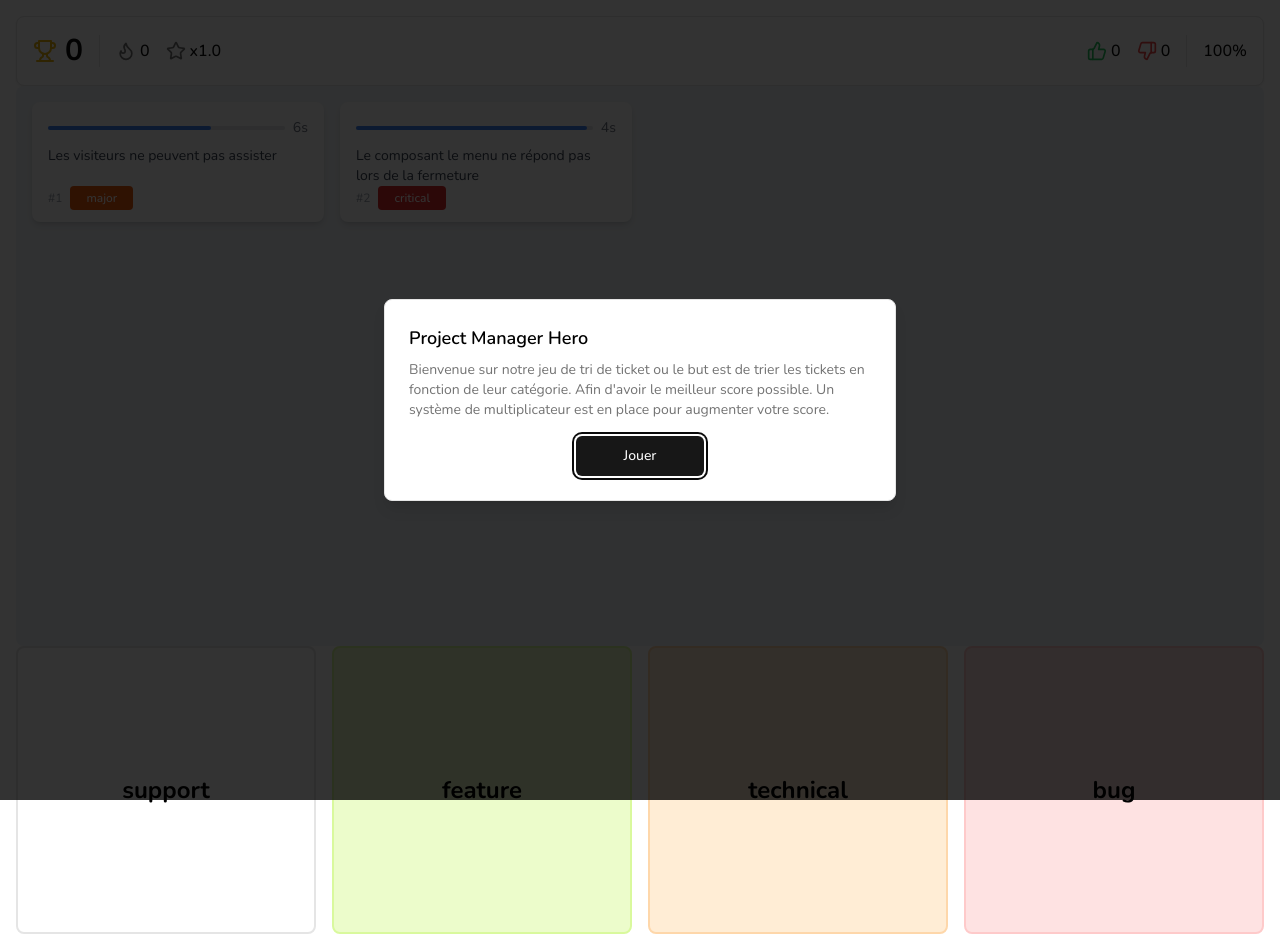
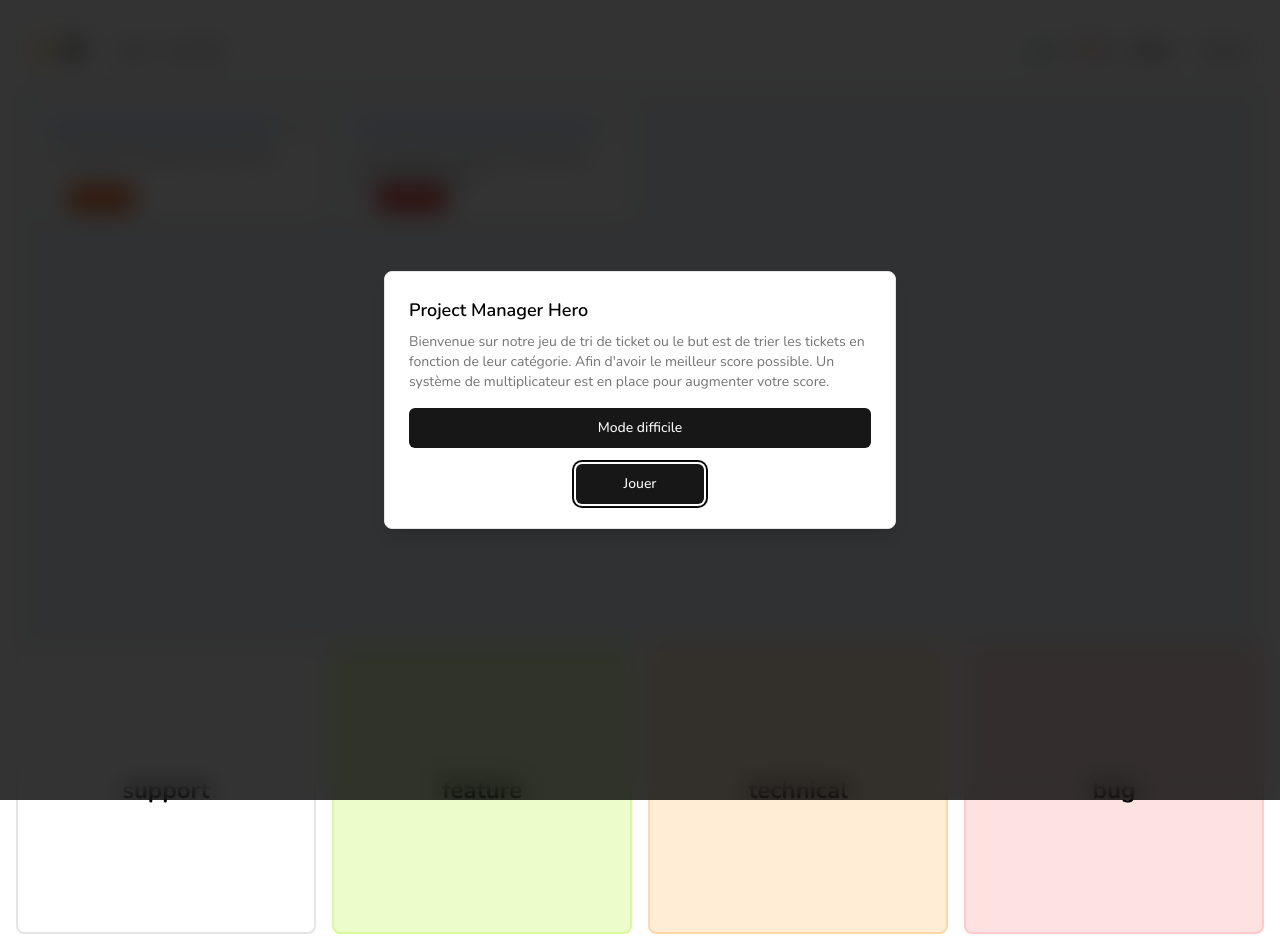
Before and after one commit to quentinhnrt/project-manager-hero, a Next.js app: page / in a window 1280 px wide. Built offline with nearby package versions, Linux system fonts and the light colour scheme.

Commit message:
add settings

```diff
--- a/src/app/page.tsx
+++ b/src/app/page.tsx
@@ -1,10 +1,10 @@
 'use client'
 
-import { CategoryCard } from '@/components/category-card'
+import {CategoryCard} from '@/components/category-card'
 import ScoreBoard from '@/components/score-board'
 import TicketComponent from '@/components/ticket'
-import { Category, Ticket } from '@/lib/tickets'
-import { useTicketsContext } from '@/providers/TicketsProviders'
+import {Category, Ticket} from '@/lib/tickets'
+import {useTicketsContext} from '@/providers/TicketsProviders'
 import {
     AlertDialog,
     AlertDialogAction,
@@ -17,6 +17,8 @@ import {
     AlertDialogTrigger,
 } from "@/components/ui/alert-dialog"
 import React from 'react'
+import {useSettingsContext} from "@/providers/SettingsProvider";
+import {Button} from "@/components/ui/button";
 
 export default function Home() {
     const {
@@ -24,6 +26,8 @@ export default function Home() {
         setTicketToLost,
         setTicketToProcessed,
     } = useTicketsContext()
+
+    const {isHardMode, setIsHardMode} = useSettingsContext()
 
     const handleDragStart = (e: React.DragEvent, category: Category) => {
         e.dataTransfer.setData('category', category)
@@ -52,21 +56,9 @@ export default function Home() {
 
     return (
         <main className="min-h-screen gap-2 lg:gap-0 p-0 lg:p-4 flex flex-col items-center lg:justify-between">
-    <AlertDialog>
-      <AlertDialogContent>
-        <AlertDialogHeader>
-          <AlertDialogTitle>Project Manager Hero</AlertDialogTitle>
-          <AlertDialogDescription>
-            Bienvenue sur notre jeu de tri de ticket ou le but est de trier les tickets en fonction de leur catégorie. Afin d'avoir le meilleur score possible. Un système de multiplicateur est en place pour augmenter votre score.
-          </AlertDialogDescription>
-        </AlertDialogHeader>
-        <AlertDialogFooter>
-          <AlertDialogCancel>Jouer</AlertDialogCancel>
-        </AlertDialogFooter>
-      </AlertDialogContent>
-    </AlertDialog>
-      <ScoreBoard />
-      <div className="grid grid-rows-3 gap-2 max-h-[360px] overflow-hidden items-center w-full bg-slate-100 p-2 lg:p-4 rounded-lg lg:max-h-none lg:overflow-auto lg:grid-cols-4 lg:grid-rows-4 lg:gap-4 ">
+            <ScoreBoard/>
+            <div
+                className="grid grid-rows-3 gap-2 max-h-[360px] overflow-hidden items-center w-full bg-slate-100 p-2 lg:p-4 rounded-lg lg:max-h-none lg:overflow-auto lg:grid-cols-4 lg:grid-rows-4 lg:gap-4 ">
                 {pendingTickets.length === 0 ? (
                     <p className='text-lg font-bold'>Il n&apos;y a plus de ticket à traiter</p>
                 ) : (
@@ -80,7 +72,8 @@ export default function Home() {
                 )}
             </div>
 
-      <div className="gap-1 px-2 md:px-0 grid grid-rows-2 grid-cols-2 lg:grid-cols-4 lg:grid-rows-1 lg:gap-4 w-full lg:min-h-72">
+            <div
+                className="gap-1 px-2 md:px-0 grid grid-rows-2 grid-cols-2 lg:grid-cols-4 lg:grid-rows-1 lg:gap-4 w-full lg:min-h-72">
                 {['support', 'feature', 'technical', 'bug'].map((category) => (
                     <CategoryCard
                         key={category}
--- a/src/components/score-board.tsx
+++ b/src/components/score-board.tsx
@@ -11,10 +11,21 @@ import {
 } from 'lucide-react'
 import {useScoreContext} from "@/providers/ScoreProvider";
 import {useTicketsContext} from "@/providers/TicketsProviders";
+import {
+  AlertDialog, AlertDialogAction, AlertDialogCancel,
+  AlertDialogContent, AlertDialogDescription, AlertDialogFooter,
+  AlertDialogHeader,
+  AlertDialogTitle,
+  AlertDialogTrigger
+} from "@/components/ui/alert-dialog";
+import {useSettingsContext} from "@/providers/SettingsProvider";
+import {Button} from "@/components/ui/button";
+import React from "react";
 
 const ScoreBoard = () => {
   const { score, multiplier, streak, ratio } = useScoreContext()
   const { processedTickets, lostTickets, expiredTickets } = useTicketsContext()
+  const { paused, setPaused, isHardMode, setIsHardMode } = useSettingsContext()
 
 
   return (
@@ -61,26 +72,52 @@ const ScoreBoard = () => {
         {/* Stats */}
         <div className="flex items-center justify-end gap-4">
           <div className="flex items-center gap-1">
-            <ThumbsUp className="h-5 w-5 text-green-500" />
+            <ThumbsUp className="h-5 w-5 text-green-500"/>
             <span className="font-medium">{processedTickets.length}</span>
           </div>
 
           <div className="flex items-center gap-1">
-            <ThumbsDown className="h-5 w-5 text-red-500" />
+            <ThumbsDown className="h-5 w-5 text-red-500"/>
             <span className="font-medium">
               {lostTickets.length + expiredTickets.length}
             </span>
           </div>
 
-          <div className="hidden md:block">
-            <Separator orientation="vertical" className="h-8" />
-          </div>
 
           <div className="items-center gap-1 hidden md:flex">
             <span className="font-medium">
               {ratio.toFixed(0)}%
             </span>
           </div>
+
+          <div className="hidden md:block">
+            <Separator orientation="vertical" className="h-8"/>
+          </div>
+
+          <AlertDialog open={paused}>
+            <AlertDialogTrigger onClick={() => setPaused(true)}>
+              Pause
+            </AlertDialogTrigger>
+            <AlertDialogContent>
+              <AlertDialogHeader>
+                <AlertDialogTitle>Project Manager Hero</AlertDialogTitle>
+                <AlertDialogDescription>
+                  Bienvenue sur notre jeu de tri de ticket ou le but est de trier les tickets en fonction de leur catégorie. Afin d'avoir le meilleur score possible. Un système de multiplicateur est en place pour augmenter votre score.
+                </AlertDialogDescription>
+              </AlertDialogHeader>
+
+              {!isHardMode ? (
+                  <Button onClick={() => setIsHardMode(true)}>Mode difficile</Button>
+              ) : (
+                  <Button onClick={() => setIsHardMode(false)}>Mode facile</Button>
+              )}
+
+
+              <AlertDialogFooter>
+                <AlertDialogCancel onClick={() => setPaused(false)}>Jouer</AlertDialogCancel>
+              </AlertDialogFooter>
+            </AlertDialogContent>
+          </AlertDialog>
         </div>
       </CardContent>
     </Card>
--- a/src/components/ticket.tsx
+++ b/src/components/ticket.tsx
@@ -3,6 +3,7 @@
 import { Category, Ticket } from '@/lib/tickets'
 import { useTicketsContext } from '@/providers/TicketsProviders'
 import React, { useState, useEffect, useRef } from 'react'
+import {useSettingsContext} from "@/providers/SettingsProvider";
 
 interface TicketProps extends Ticket {
   onDragStart: (e: React.DragEvent, category: Category) => void
@@ -15,6 +16,7 @@ export default function TicketComponent({ ...ticket }: TicketProps) {
   const [timeLeft, setTimeLeft] = useState(ticket.timeToProcess)
   const [isExploding, setIsExploding] = useState(false)
   const [isVisible, setIsVisible] = useState(true)
+  const { paused } = useSettingsContext()
 
   const { setTicketToExpired } = useTicketsContext()
 
@@ -32,6 +34,10 @@ export default function TicketComponent({ ...ticket }: TicketProps) {
 
     const timer = setInterval(() => {
       setTimeLeft((prev) => {
+        if (paused) {
+            return prev
+        }
+
         if (prev <= 1 && !isExpiring.current) {
           isExpiring.current = true
           setIsExploding(true)
--- a/src/components/ui/alert-dialog.tsx
+++ b/src/components/ui/alert-dialog.tsx
@@ -22,7 +22,7 @@ const AlertDialogOverlay = React.forwardRef<
 >(({ className, ...props }, ref) => (
   <AlertDialogPrimitive.Overlay
     className={cn(
-      "fixed inset-0 z-50 bg-black/80  data-[state=open]:animate-in data-[state=closed]:animate-out data-[state=closed]:fade-out-0 data-[state=open]:fade-in-0",
+      "fixed inset-0 z-50 bg-black/80 backdrop-blur-md  data-[state=open]:animate-in data-[state=closed]:animate-out data-[state=closed]:fade-out-0 data-[state=open]:fade-in-0",
       className
     )}
     {...props}
--- a/src/lib/tickets.ts
+++ b/src/lib/tickets.ts
@@ -118,11 +118,15 @@ const ticketTimeToProcess: Record<Priority, number> = {
 const categories: Category[] = ["bug", "feature", "technical", "support"];
 const priorities: Priority[] = ["minor", "medium", "major", "critical"];
 
-export function generateTicket(id: number): Ticket {
+export function generateTicket(id: number, isHardMode: boolean = false): Ticket {
     const category = categories[Math.floor(Math.random() * categories.length)];
     const priority = priorities[Math.floor(Math.random() * priorities.length)];
     const description = generateDescription(category);
-    const timeToProcess = ticketTimeToProcess[priority];
+    let timeToProcess = ticketTimeToProcess[priority];
+
+    if (isHardMode) {
+        timeToProcess = Math.floor(timeToProcess * 0.75);
+    }
 
     return {
         id,
--- a/src/providers/ScoreProvider.tsx
+++ b/src/providers/ScoreProvider.tsx
@@ -2,6 +2,7 @@
 
 import {createContext, useContext, useEffect, useState} from "react";
 import {useTicketsContext} from "@/providers/TicketsProviders";
+import {useSettingsContext} from "@/providers/SettingsProvider";
 
 type ScoreContextType = {
     score: number;
@@ -24,6 +25,15 @@ function ScoreContextProvider({children}: { children: React.ReactNode }) {
     const [streak, setStreak] = useState(0);
     const [ratio, setRatio] = useState(100);
     const scoreAmount = 100;
+    const {isHardMode} = useSettingsContext();
+
+    useEffect(() => {
+        if (isHardMode) {
+            setScore(0);
+            setMultiplier(1);
+            setStreak(0);
+        }
+    }, [isHardMode]);
 
     useEffect(() => {
         const wrongTickets = lostTickets.length + expiredTickets.length;
--- /dev/null
+++ b/src/providers/SettingsProvider.tsx
@@ -0,0 +1,33 @@
+'use client'
+import {createContext, useContext, useState} from "react";
+
+type SettingsContextType = {
+    paused: boolean;
+    setPaused: (paused: boolean) => void;
+    isHardMode: boolean;
+    setIsHardMode: (isHardMode: boolean) => void;
+}
+
+const SettingsContext = createContext<SettingsContextType>({
+    paused: true,
+    setPaused: () => {},
+    isHardMode: false,
+    setIsHardMode: () => {}
+})
+
+function SettingsContextProvider( {children}: {children: React.ReactNode} ) {
+    const [paused, setPaused] = useState(true);
+    const [isHardMode, setIsHardMode] = useState(false);
+
+    return (
+        <SettingsContext.Provider value={{paused, setPaused, isHardMode, setIsHardMode}}>
+            {children}
+        </SettingsContext.Provider>
+    )
+}
+
+const useSettingsContext = () => {
+    return useContext(SettingsContext)
+}
+
+export {SettingsContextProvider, useSettingsContext}
--- a/src/providers/TicketsProviders.tsx
+++ b/src/providers/TicketsProviders.tsx
@@ -2,6 +2,7 @@
 
 import { createContext, useContext, useEffect, useState } from 'react'
 import { Category, LostTicket, Ticket, generateTicket } from '@/lib/tickets'
+import {useSettingsContext} from "@/providers/SettingsProvider";
 
 export type TicketsContextType = {
   pendingTickets: Ticket[]
@@ -35,6 +36,7 @@ function TicketsContextProvider({ children }: { children: React.ReactNode }) {
   const [ticketsLimit, setTicketsLimit] = useState(3)
   const [lastId, setLastId] = useState<number>(0)
   const [timeTillNextTicket, setTimeTillNextTicket] = useState(2000)
+  const { paused, isHardMode } = useSettingsContext()
 
   const setTicketToLost = (ticket: Ticket, selectedCategory: Category) => {
     const lostTicket: LostTicket = {
@@ -56,10 +58,19 @@ function TicketsContextProvider({ children }: { children: React.ReactNode }) {
   }
 
   useEffect(() => {
+    if (paused) {
+      setPendingTickets([])
+      setExpiredTickets([])
+      setProcessedTickets([])
+      setLostTickets([])
+    }
+  }, [isHardMode]);
+
+  useEffect(() => {
     function addTicket() {
       const id = lastId + 1
       if (pendingTickets.length < ticketsLimit) {
-        const newTicket = generateTicket(id)
+        const newTicket = generateTicket(id, isHardMode)
         setLastId(id)
         const randTime = Math.floor(Math.random() * 3000) + 2000
         setTimeTillNextTicket(randTime)
@@ -77,7 +88,7 @@ function TicketsContextProvider({ children }: { children: React.ReactNode }) {
       return () => clearTimeout(timer)
     }
 
-  }, [lastId, pendingTickets, ticketsLimit, timeTillNextTicket])
+  }, [lastId, pendingTickets, ticketsLimit, timeTillNextTicket, paused])
 
   return (
     <TicketsContext.Provider
--- a/src/providers/providers.tsx
+++ b/src/providers/providers.tsx
@@ -1,14 +1,15 @@
 import {TicketsContextProvider} from "@/providers/TicketsProviders";
 import {ScoreContextProvider} from "@/providers/ScoreProvider";
+import {SettingsContextProvider} from "@/providers/SettingsProvider";
 
 export default function Providers({children}: { children: React.ReactNode }) {
     return (
-
-        <TicketsContextProvider>
-            <ScoreContextProvider>
-                {children}
-            </ScoreContextProvider>
-        </TicketsContextProvider>
-
+        <SettingsContextProvider>
+            <TicketsContextProvider>
+                <ScoreContextProvider>
+                    {children}
+                </ScoreContextProvider>
+            </TicketsContextProvider>
+        </SettingsContextProvider>
     );
 }
```
Lines whose indentation alone changed are shown as unchanged.
